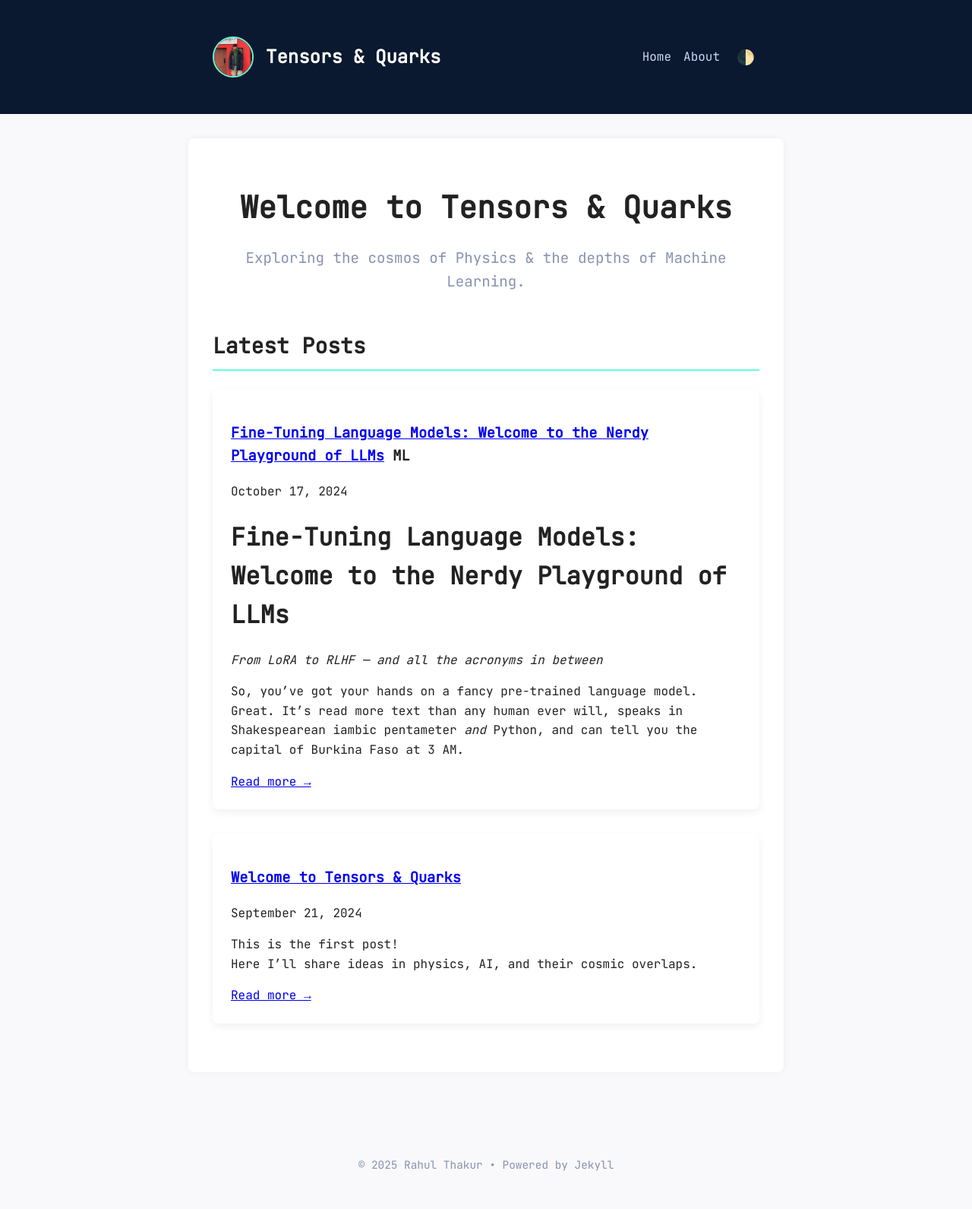
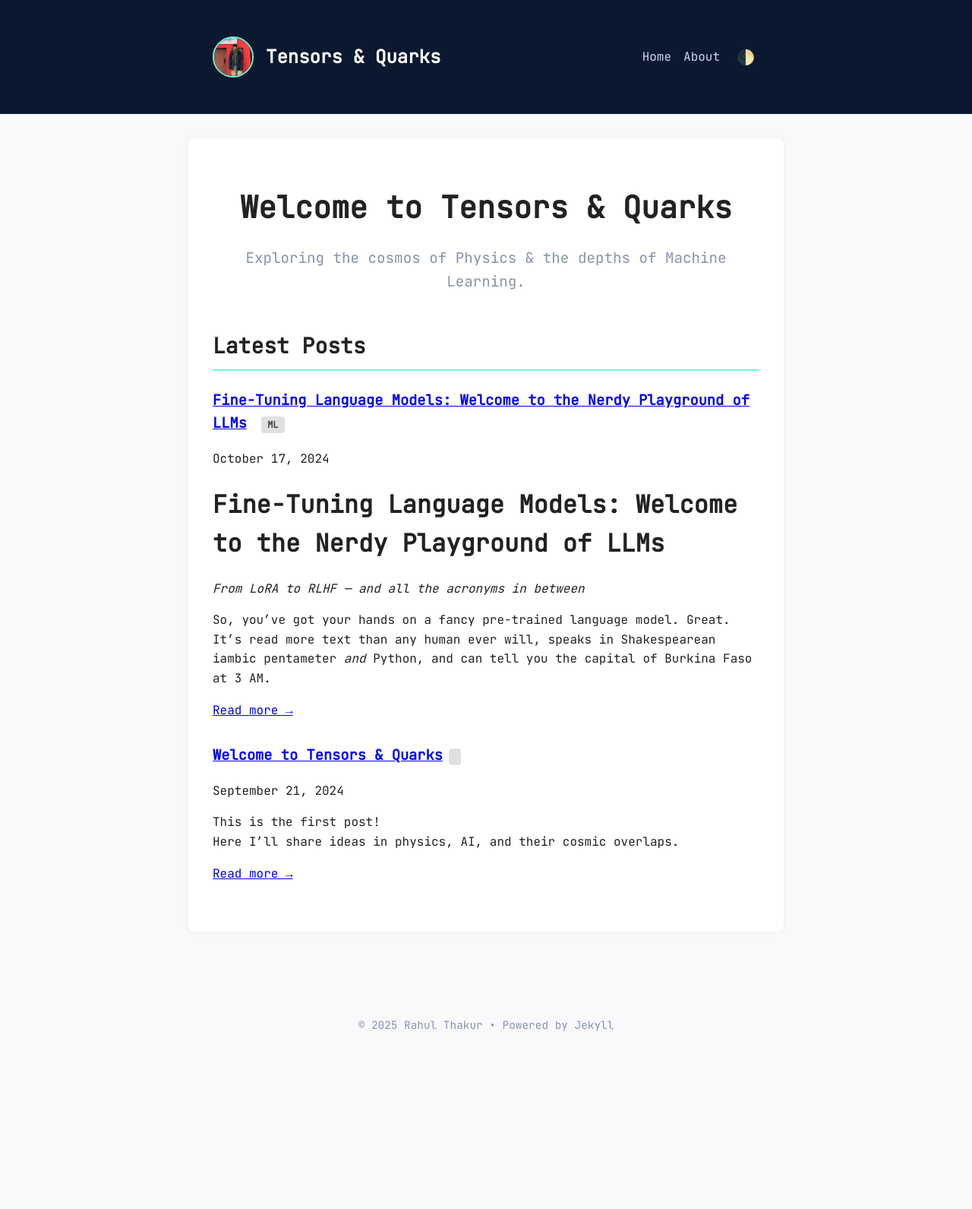
Before and after one commit to Raahul-Thakur/tensorandquarks.github.io, a Jekyll site: the page built from index.md, in a window 1280 px wide. Shown: the whole page at 76% size. Built offline with Jekyll 4.4.1, drawn with Linux system fonts in a browser that asks for light colours; after the commit the page ends 1406 px from its top, so only the background shows below that.

Commit message:
Update style.css

```diff
--- a/assets/style.css
+++ b/assets/style.css
@@ -148,24 +148,6 @@ body.dark main {
 }
 
 /* Post Card */
-.post-card {
-  background: #ffffff;
-  padding: 1.5rem;
-  margin-bottom: 2rem;
-  border-radius: 8px;
-  box-shadow: 0 4px 12px rgba(0, 0, 0, 0.06);
-  transition: transform 0.2s ease;
-}
-
-.post-card:hover {
-  transform: translateY(-5px);
-}
-
-body.dark .post-card {
-  background: #112240;
-}
-
-/* Tags */
 .tags {
   margin-top: 0.5rem;
   font-size: 0.9rem;
@@ -182,6 +164,23 @@ body.dark .post-card {
 }
 
 body.dark .tag {
+  background: #1f2937;
+  color: #64ffda;
+}
+
+.inline-tag {
+  background: #e0e0e0;
+  color: #444;
+  font-size: 0.75rem;
+  padding: 0.2rem 0.5rem;
+  margin-left: 0.5rem;
+  border-radius: 4px;
+  text-transform: uppercase;
+  font-weight: bold;
+  font-family: 'JetBrains Mono', monospace;
+}
+
+body.dark .inline-tag {
   background: #1f2937;
   color: #64ffda;
 }
```
